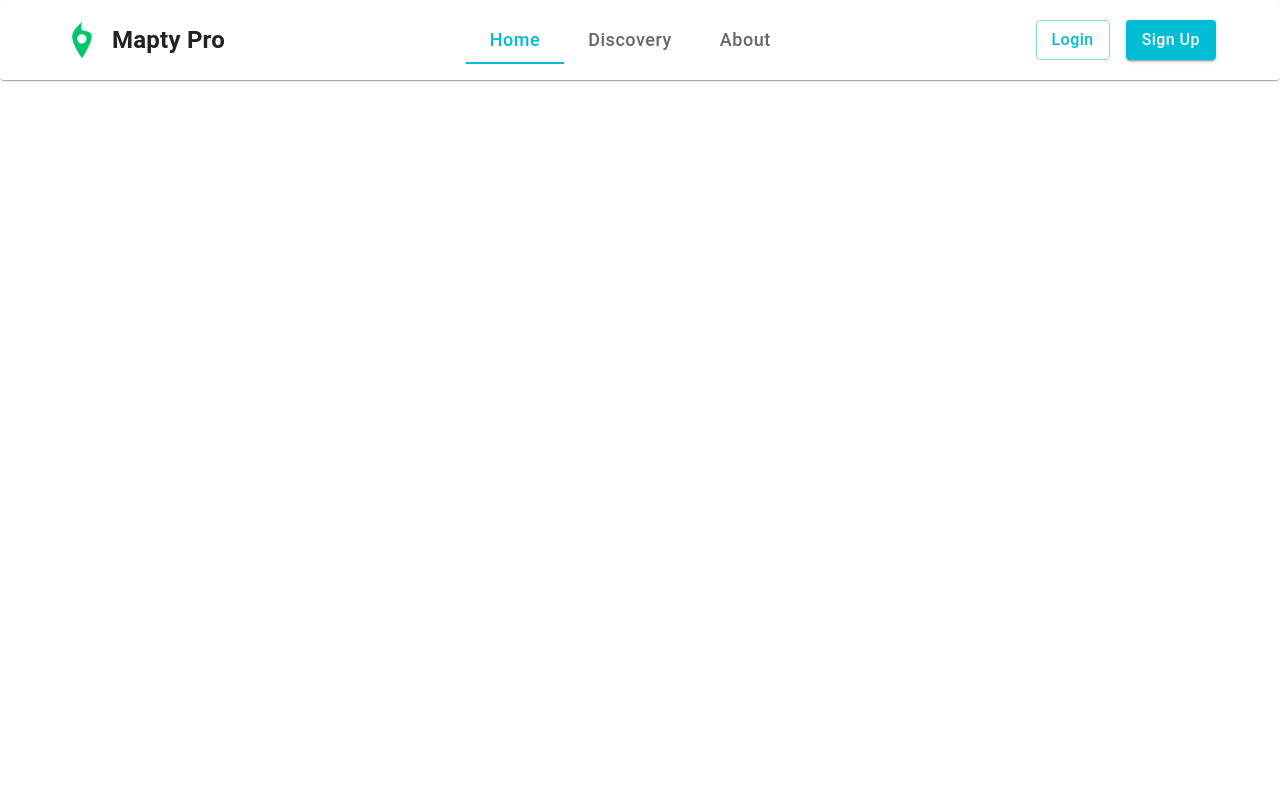
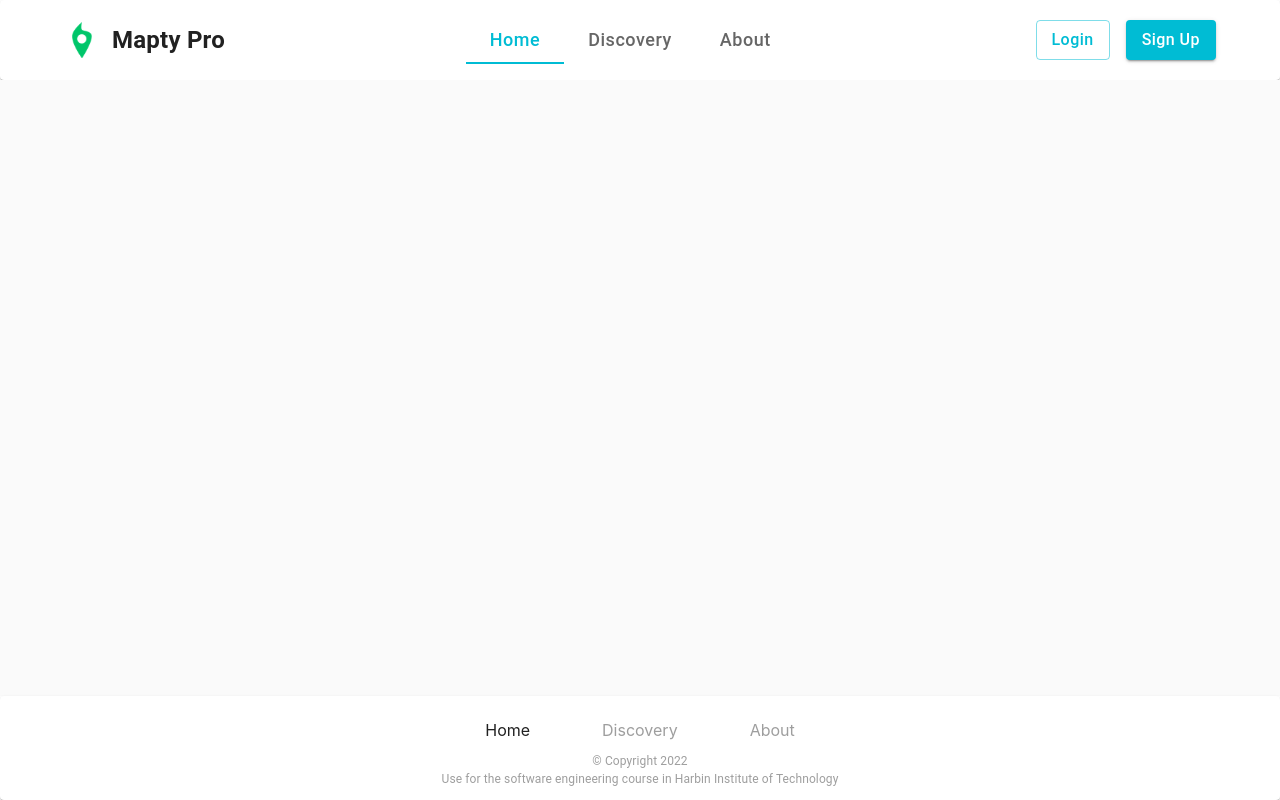
Before and after one commit to vonbrank/Mapty-Pro-Frontend, a React (Create React App) app: page / in a window 1280 px wide. Built offline with nearby package versions, Linux system fonts and the light colour scheme.

Commit message:
feat: 完成 Footer 设计

```diff
--- a/src/App.tsx
+++ b/src/App.tsx
@@ -1,24 +1,25 @@
-import React from 'react';
-import logo from './logo.svg';
+import React from "react";
+import logo from "./logo.svg";
+import NavigationHeader from "./components/Navigation/NavigationHeader";
+import NavigationFooter from "./components/Navigation/NavigationFooter";
+import { Outlet } from "react-router-dom";
+import { Stack, Box } from "@mui/material";
+import { grey } from "@mui/material/colors";
 
 function App() {
   return (
-    <div className="App">
-      <header className="App-header">
-        <img src={logo} className="App-logo" alt="logo" />
-        <p>
-          Edit <code>src/App.tsx</code> and save to reload.
-        </p>
-        <a
-          className="App-link"
-          href="https://reactjs.org"
-          target="_blank"
-          rel="noopener noreferrer"
-        >
-          Learn React
-        </a>
-      </header>
-    </div>
+    <Stack sx={{ minHeight: "100vh" }} justifyContent="space-between">
+      <NavigationHeader />
+      <Box
+        sx={{
+          flexGrow: 1,
+          backgroundColor: grey[50],
+        }}
+      >
+        <Outlet />
+      </Box>
+      <NavigationFooter />
+    </Stack>
   );
 }
 
--- a/src/Route/index.tsx
+++ b/src/Route/index.tsx
@@ -1,11 +1,18 @@
 import React from "react";
 import { createBrowserRouter } from "react-router-dom";
 import HomePage from "../pages/HomePage";
+import App from "../App";
 
 const customRouter = createBrowserRouter([
   {
     path: "/",
+    element: <App />,
+    children: [
+      {
+        index: true,
         element: <HomePage />,
+      },
+    ],
   },
   // {
   //     path: "/login",
--- /dev/null
+++ b/src/components/Navigation/CustomComponents/CustomLink.tsx
@@ -0,0 +1,16 @@
+import { styled } from "@mui/material";
+import { grey } from "@mui/material/colors";
+import React from "react";
+import { Link } from "react-router-dom";
+
+const CustomFooterLink = styled(Link)((theme) => ({
+    textDecoration: "none",
+    color: grey[500],
+    fontSize: "1.6rem",
+    padding: "1.2rem 3.6rem",
+    "&.active": {
+        color: grey[900],
+    }
+}));
+
+export { CustomFooterLink };
--- /dev/null
+++ b/src/components/Navigation/NavigationFooter.tsx
@@ -0,0 +1,38 @@
+import { Container, Paper, Stack, Typography } from "@mui/material";
+import { grey } from "@mui/material/colors";
+import React from "react";
+import { Link } from "react-router-dom";
+import { CustomFooterLink } from "./CustomComponents/CustomLink";
+
+const NavigationFooter = () => {
+  return (
+    <Paper sx={{ paddingY: "1.2rem" }}>
+      <Container>
+        <Stack direction="row" justifyContent="center">
+          <CustomFooterLink to="./" className="active">
+            Home
+          </CustomFooterLink>
+          <CustomFooterLink to="./">Discovery</CustomFooterLink>
+          <CustomFooterLink to="./">About</CustomFooterLink>
+        </Stack>
+        <Stack
+          alignItems="center"
+          sx={{
+            color: grey[500],
+            "& .MuiTypography-root": {
+              fontSize: "1.2rem",
+            },
+          }}
+        >
+          <Typography>© Copyright 2022</Typography>
+          <Typography>
+            Use for the software engineering course in Harbin Institute of
+            Technology
+          </Typography>
+        </Stack>
+      </Container>
+    </Paper>
+  );
+};
+
+export default NavigationFooter;
--- a/src/components/NavigationBar/index.tsx
+++ b/src/components/Navigation/NavigationHeader.tsx
@@ -12,7 +12,7 @@ function a11yProps(index: number) {
   };
 }
 
-const NavigationBar = () => {
+const NavigationHeader = () => {
   const [value, setValue] = useState(0);
 
   const handleChange = (event: React.SyntheticEvent, newValue: number) => {
@@ -82,4 +82,4 @@ const NavigationBar = () => {
   );
 };
 
-export default NavigationBar;
+export default NavigationHeader;
--- a/src/pages/HomePage/index.tsx
+++ b/src/pages/HomePage/index.tsx
@@ -1,11 +1,10 @@
 import { Box, Button, Container, Stack, Typography } from "@mui/material";
 import React from "react";
-import NavigationBar from "../../components/NavigationBar";
 
 const HomePage = () => {
   return (
     <Box>
-        <NavigationBar />
+
     </Box>
   );
 };
```
Lines whose indentation alone changed are shown as unchanged.
